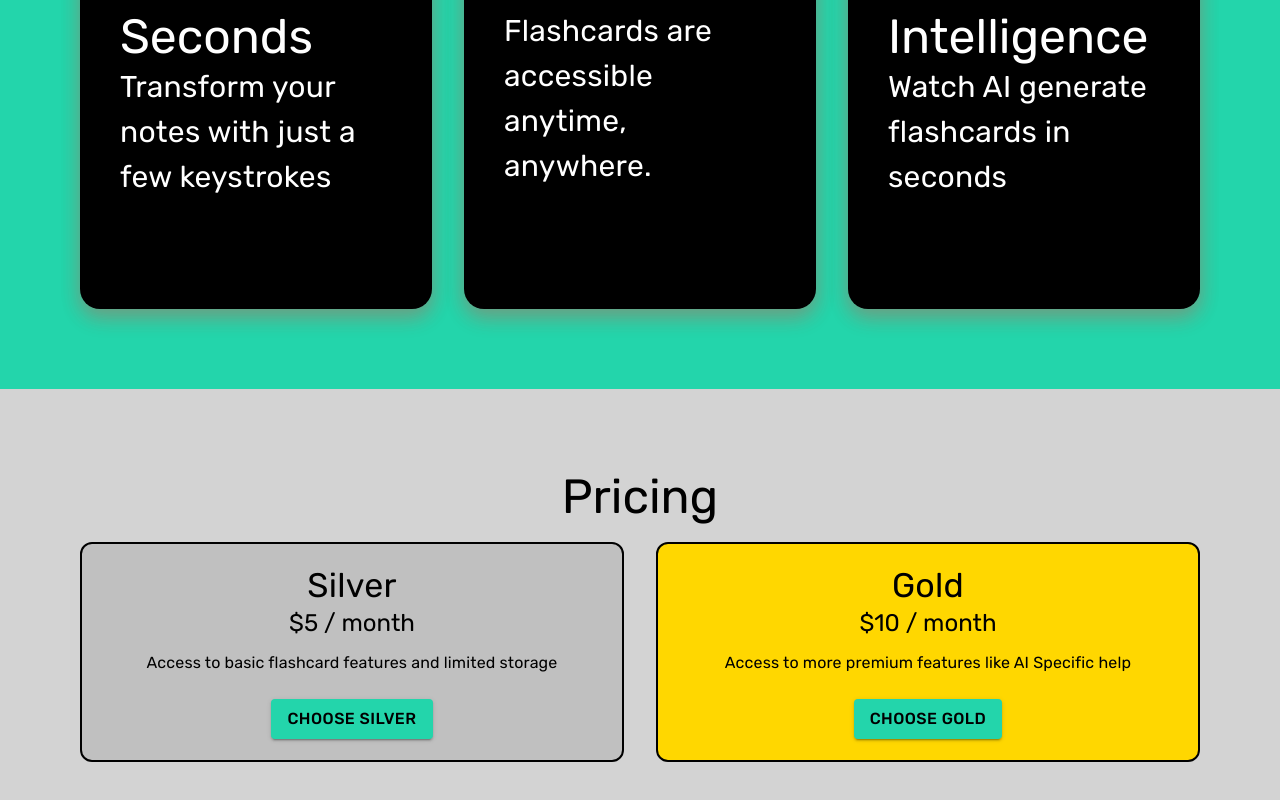
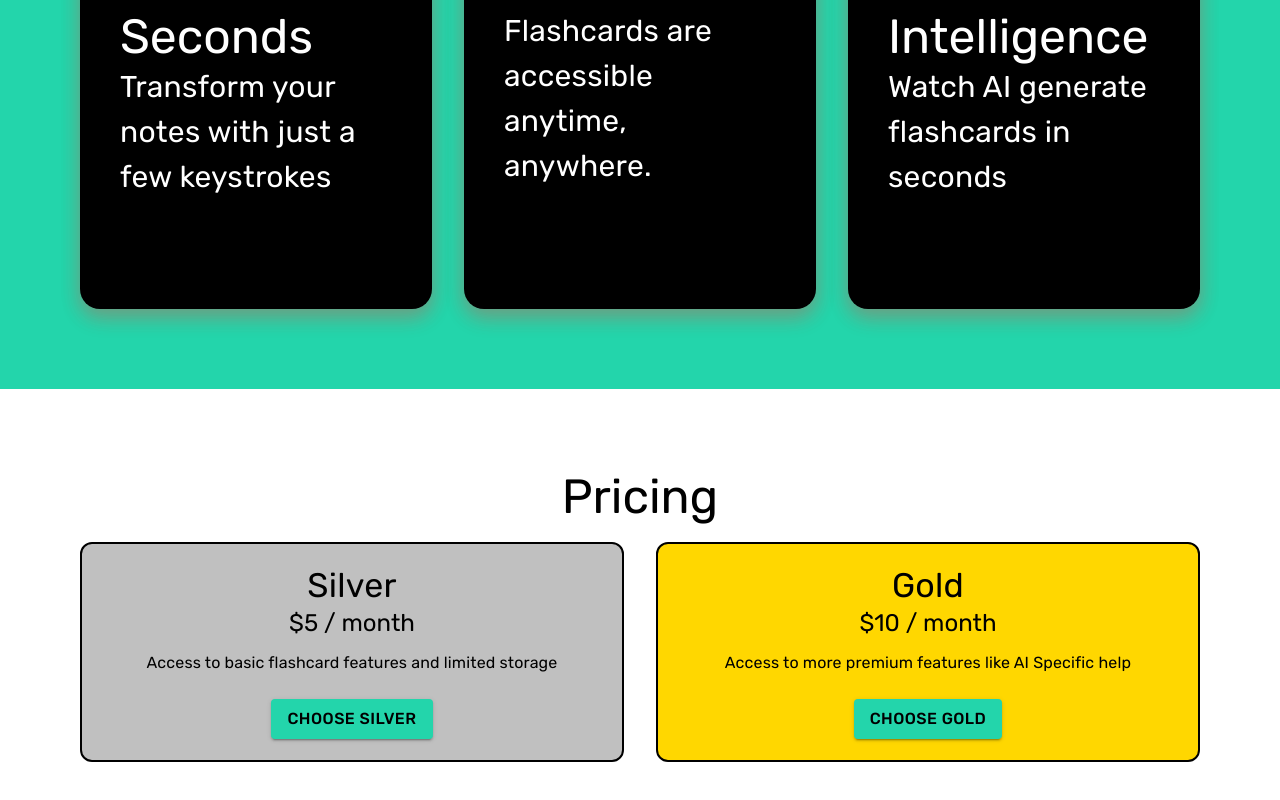
Before and after one commit to Shoheicode/Project-4-AI-Flashcards, a Next.js app: page / in a window 1280 px wide. Shown: the part 1208-2008 px from the top of the page. Built offline with nearby package versions, Linux system fonts and the light colour scheme; no server answers; a web font is replaced by a local one.

Commit message:
added class name to box

```diff
--- a/app/page.js
+++ b/app/page.js
@@ -132,7 +132,8 @@ export default function Home() {
 
         <Box sx={{textAlign: "center" }}
           padding={10}
-          bgcolor={"lightgrey"}
+          bgcolor={"white"}
+          className="boxT"
         >
           <Typography variant="h3" component="h2" gutterBottom color={"black"} className="apply title">
             Pricing
```
